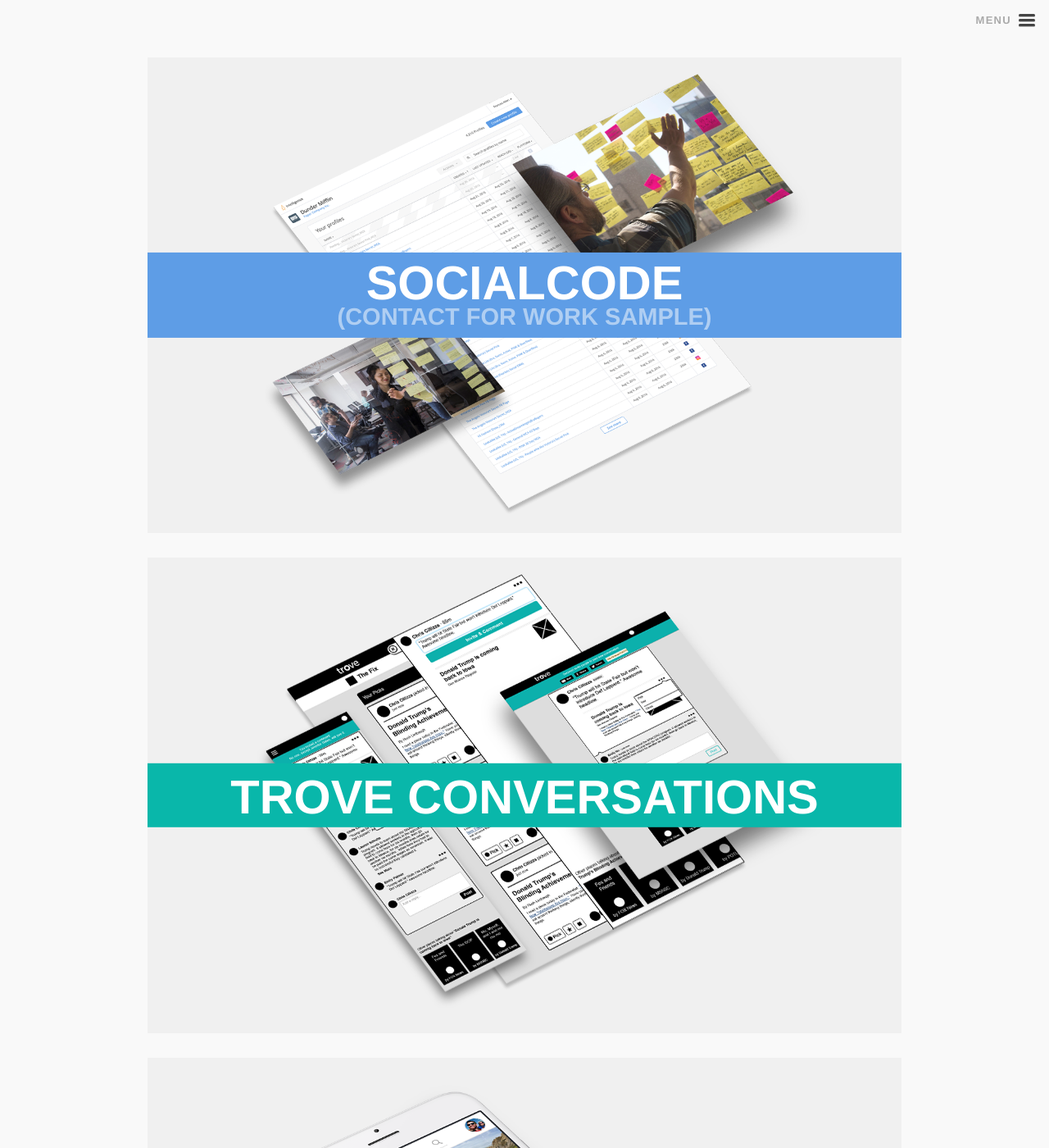
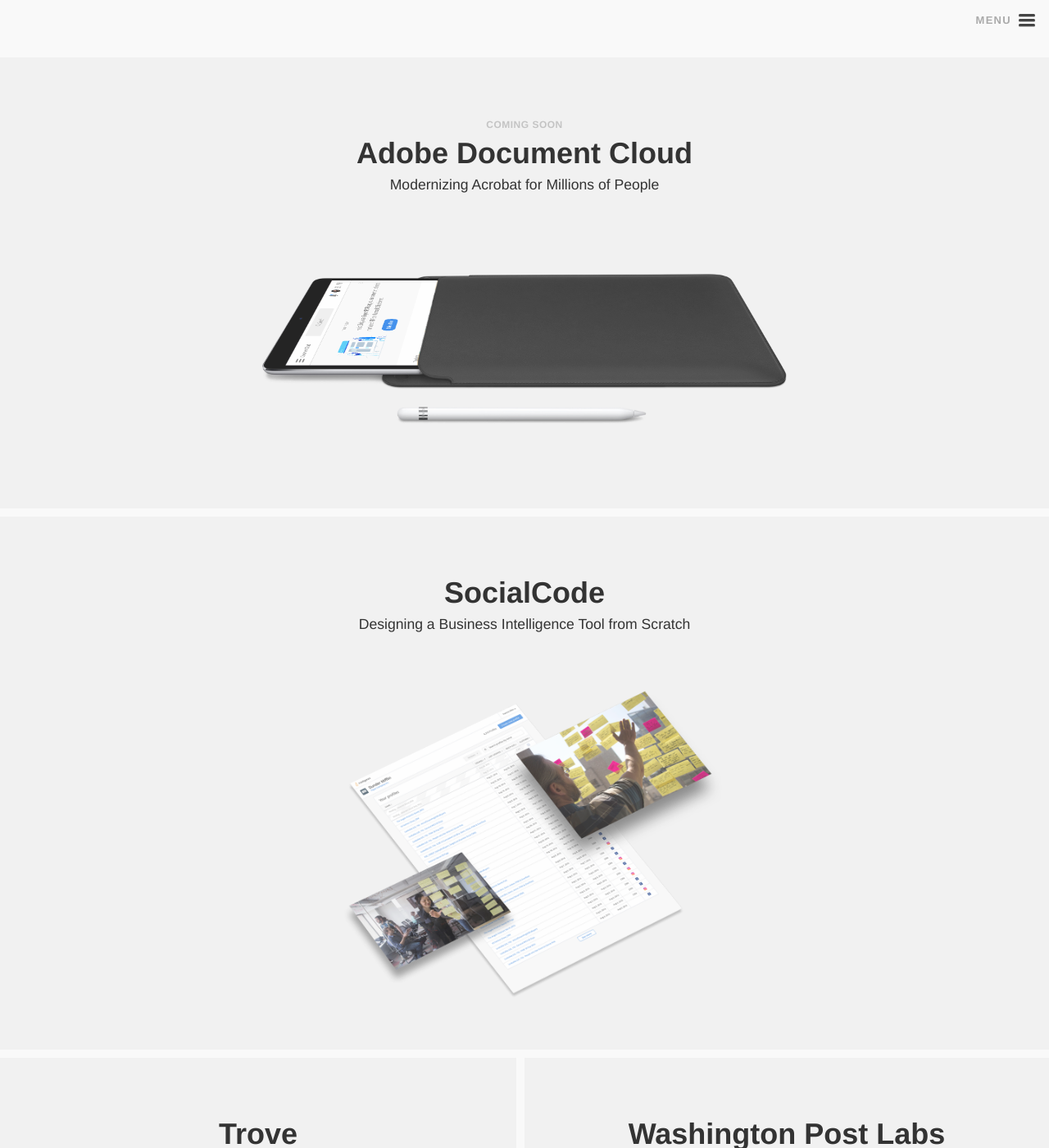
Before and after one commit to ReptarAzar/reptarazar.github.io, a Jekyll site: the page built from portfolio.md, in a window 1280 px wide and 1400 px high. Shown: the whole window at 82% size. Built offline with Jekyll 4.4.1, drawn with Linux system fonts in a browser that asks for light colours; nearby versions of some CDN libraries; some of the changed text lies outside the part shown.

Commit message:
updateing portfolio with new look and projects! todo: Edit Resume Edit Resources Edit GA project Edit Trove project to include ‘Best Of’ Create a SocialCode writeup Create a LittleTinker writeup with rocket video as first thing

```diff
--- a/_posts/2015-01-09-trove-profile.markdown
+++ b/_posts/2015-01-09-trove-profile.markdown
@@ -172,10 +172,10 @@
     <h2>what to check out next...</h2>
 
     <div class="next-column post-list">
-        <div class="post-thumb trove-conversations-thumb"><a class="post-link trove" href="/conversations">Conversations</a></div>
+        <div class="post-thumb trove-conversations-thumb"><a class="post-link trove" href="/conversations">Trove Conversations</a></div>
     </div>
 
     <div class="next-column post-list">
-        <div class="post-thumb trove-stars-thumb"><a class="post-link trove" href="/stars">Picks, Stars</a></div>
+        <div class="post-thumb trove-stars-thumb"><a class="post-link trove" href="/stars">Trove Curation</a></div>
     </div>
 </div>
--- a/_sass/_posts.scss
+++ b/_sass/_posts.scss
@@ -3,54 +3,14 @@
 
 // To do: make this only load on blog and post pages
 
-.hello-ideo {
-    background-color: #fff;
-    background-color: rgba(255,255,255,.95);
-    padding: 20px;
-    border-bottom: 1px solid #ddd;
-    width: 100%;
-    z-index: 1;
-
-    .ideo-logo {
-        width: 285px;
-        height: 36px;
-        background-image: url(../assets/img/portfolio/ideo/ideo-logo.png);
-        display: block;
-        text-indent: -9999px;
-        white-space: nowrap;
-        overflow: hidden;
-        background-repeat: no-repeat;
-        @media only screen and (-webkit-min-device-pixel-ratio: 2), only screen and (-moz-min-device-pixel-ratio: 2), only screen and (-o-min-device-pixel-ratio: 2 / 1), only screen and (min-device-pixel-ratio: 2), only screen and (min-resolution: 192dpi), only screen and (min-resolution: 2dppx) {
-            background-image: url(../assets/img/portfolio/ideo/ideo-logo@2x.png);
-            -webkit-background-size: 285px 36px;
-            -moz-background-size: 285px 36px;
-            -o-background-size: 285px 36px;
-            background-size: 285px 36px;
-        }
-        @media screen and (max-width: 540px) {
-            width: 142px;
-            height: 18px;
-            -webkit-background-size: 142px 18px;
-            -moz-background-size: 142px 18px;
-            -o-background-size: 142px 18px;
-            background-size: 142px 18px;
-        }
-    }
-
-    .ideo-welcome {
-        margin-top: .5em;
-    }
-
-}
-
-#ideo-spacer {
-    height: 136px;
-}
+// header {
+// 	background-color: #1c1c1c;
+// }
 
 .portfolio-index-content {
-    padding: 20px;
-    max-width: 960px;
+    padding: 20px 0;
     margin: 0px auto;
+	max-width: 1440px;
 
     -webkit-animation: fadeIn 1s 1;
        -moz-animation: fadeIn 1s 1;
@@ -64,13 +24,23 @@
     margin-top: 50px;
     list-style: none;
 
+	// .flexbox {
+	// 	display: flex;
+	// }
+
     .post-thumb {
         display: block;
         position: relative;
-        height: 580px;
+        height: 650px;
         background-color: #f0f0f0;
-        margin-bottom: 30px;
-        background-size: 100%;
+        margin-bottom: 10px;
+        background-size: 50%;
+		opacity: 0.85;
+
+		-webkit-transition:opacity .25s ease-out;
+        -moz-transition:opacity .25s ease-out;
+        -o-transition:opacity .25s ease-out;
+        transition:opacity .25s ease-out;
 
         -webkit-transition:background-size .15s ease-out;
         -moz-transition:background-size .15s ease-out;
@@ -78,180 +48,139 @@
         transition:background-size .15s ease-out;
 
         // center the images in the back of the thumbs
-        background-position: 43% 40%;
+        background-position: 50% 75%;
         background-repeat: no-repeat;
 
-        // small screens
-        @media screen and (max-width: 580px) {
-            height: 200px;
+        &:hover {
+			background-size: 53%;
+			opacity: 1;
+			pointer: cursor;
+
+            .post-link {
+                text-decoration: none;
+            }
         }
 
+        &.adobe-thumb {
+            background-image: url(../assets/img/portfolio/adobe/thumb.png);
+			height: 550px;
+			background-position: 50% 72%;
 			&:hover {
-            background-size: 105%;
-
-            .post-link {
-                text-decoration: underline;
+				background-size: 55%;
 			}
-
         }
 
         &.socialcode-intelligence-thumb {
             background-image: url(../assets/img/portfolio/socialcode/thumb.png);
+			background-position: 50% 80%;
+			&:hover {
+				background-size: 53%;
+			}
+        }
+
+		&.trove-thumb {
+            background-image: url(../assets/img/portfolio/profiles/thumb.png);
+			position: relative;
+		    border-right: #f9f9f9 solid 10px;
+			background-size: 65%;
+			background-position: 50% 85%;
+
+			&:hover {
+				background-size: 70%;
+			}
         }
 
 		&.trove-conversations-thumb {
 			background-image: url(../assets/img/portfolio/conversations/thumb.png);
 		}
 
-        &.trove-profiles-thumb {
-            background-image: url(../assets/img/portfolio/profiles/thumb.png);
-        }
-
 		&.trove-stars-thumb {
 			background-image: url(../assets/img/portfolio/stars/thumb.png);
 		}
 
+		&.wapo-thumb {
+            background-image: url(../assets/img/portfolio/wapo/thumb.png);
+			background-size: 67%;
+		    background-position: 50% 100%;
+
+			&:hover {
+				background-size: 70%;
+			}
+        }
+
         &.tinker-thumb {
             background-image: url(../assets/img/portfolio/micardi-illustration.png);
+			position: relative;
+		    border-right: #f9f9f9 solid 10px;
+    		background-size: 63%;
+		    background-position: 50% 85%;
+
+			&:hover {
+				background-size: 66%;
+			}
         }
 
         &.ga-thumb {
             background-image: url(../assets/img/portfolio/ga/ga-logo.png);
-            background-size: 29%;
-            background-position: 50% 69%;
+			position: relative;
+		    background-size: 25%;
+
+			&:hover {
+				background-size: 28%;
+			}
         }
 
-        &.ifttt-thumb {
-            background-image: url(../assets/img/portfolio/ifttt/erlenmeyer-flask.png);
-            background-size: 29%;
-            background-position: 50% 69%;
+		// small screens
+		@media screen and (max-width: 580px) {
+			height: 350px;
 		}
 
-        &.sha-thumb {
-            background-image: url(../assets/img/portfolio/sha/thumb.png);
+		&.small-tile {
+			height: 450px;
+			display: inline-block;
+			width: 50%;
+			float: left;
+
+			@media screen and (max-width: 780px) {
+				width: 100%;
+				border: none;
 			}
 
-        &.miniputt-thumb {
-            background-image: url(../assets/img/portfolio/miniputt-thumb.png);
-            background-position: 10px -10px;
+			@media screen and (max-width: 580px) {
+				height: 350px;
 			}
-
-        &.soon-thumb {
-            background-image: url(../assets/img/portfolio/soon.png);
-            background-repeat: repeat;
-            background-position: 0 0;
-            background-size: inherit;
-
-            -webkit-transition:background-position .2s ease-out;
-            -moz-transition:background-position .2s ease-out;
-            -o-transition:background-position .2s ease-out;
-            transition:background-position .2s ease-out;
-
-            &:hover {
-                -webkit-transition:background-position 10s ease-out;
-                -moz-transition:background-position 10s ease-out;
-                -o-transition:background-position 10s ease-out;
-                transition:background-position 10s ease-out;
-
-                background-position: 2000px 2000px;
-                background-size: inherit;
-            }
-
 		}
 
         .post-link {
             display: block;
             width: 100%;
             position: absolute;
-            top: 50%;
-            left: 50%;
-            transform: translate(-50%, -50%);
             text-align: center;
-            font-size: 1.8rem;
+            font-size: 2.25rem;
             line-height: 1.3em;
-            font-weight: 900;
-            text-transform: uppercase;
+            font-weight: 600;
             color: #111;
-            // border: 10px solid transparent;
-
-
-            // big screeens
-            @media screen and (min-width: 580px) {
-                font-size: 58px;
-            }
+			padding-top: 70px;
 
 			.post-sublink {
-                font-size: .5em;
-                opacity: .5;
+				font-size: 1.1rem;
+				line-height: 1.75rem;
 				display: block;
-            }
-
-            &.socialcode {
-                color: white;
-                background-color: #5E9DE6;
-                padding: 17px 0 6px;
-                line-height: 0.7em;
-
-            }
-
-            &.trove {
-                padding: 3px 4px 0;
-                background-color: $teal;
-                color: #fff;
-            }
-
-            &.ga {
-                color: #E52123;
-                top: 42%;
-            }
-
-            &.littletinker {
-                color: black;
-                padding: 4px 0 0;
-            }
-
-            &.ifttt {
-                color: dodgerblue;
-                top: 14%;
-
-                // KERNING :)
-                .character-1 {
-                    letter-spacing: -.06em;
-                }
-                .character-2 {
-                    letter-spacing: .018em;
-                }
-                .character-3 {
-                    letter-spacing: .05em;
-                }
-                .character-4 {
-                    letter-spacing: .05em;
+				font-weight: 400;
+				&.top-sublink {
+					color: #bbb;
+					text-transform: uppercase;
+					font-weight: 600;
+					font-size: .75rem;
+					letter-spacing: .5px;
+					line-height: 1.5rem;
 				}
 			}
 
-            &.sha {
-                background-color: #444;
-                color: white;
-            }
-
-
-
-            &.miniputt {
-                background-color: rgb(51, 102, 204);
-                color: white;
-                padding-bottom: 10px;
-                top: 35%;
-
-                .subheading {
-                    display: block;
-                    width: 100%;
-                    text-align: center;
-                    font-size: 30px;
-                    line-height: 24px;
-                    font-weight: 700;
-                    letter-spacing: .035em;
-                }
-
+			@media screen and (max-width: 580px) {
+				font-size: 1.5rem;
+				line-height: 1.3em;
+				padding: 40px 20px 0;
 			}
 
         }
@@ -384,10 +313,10 @@
             }
             .post-thumb {
                 margin-bottom: 0;
-                background-size: 85%;
+                background-size: 80%;
 
                 &:hover {
-                    background-size: 95%;
+                    background-size: 85%;
                 }
             }
 
@@ -517,6 +446,13 @@
 // end .post
 }
 
+.process {
+	width: 100%;
+	margin: 0 auto;
+	display: block;
+	padding: 20px;
+	clear: both;
+}
 
 
 
--- a/js/scripts.js
+++ b/js/scripts.js
@@ -38,9 +38,9 @@
 });
 
 // Show / Hide IDEO div based on URL parameter sent through email
-if(location.search == "?hello=ideo"){
-  $('#hello-ideo').show();
-}
-else {
-  $('#hello-ideo').hide();
-}
+// if(location.search == "?hello=ideo"){
+//   $('#hello-ideo').show();
+// }
+// else {
+//   $('#hello-ideo').hide();
+// }
--- a/portfolio.md
+++ b/portfolio.md
@@ -3,75 +3,86 @@
 title: Portfolio | ChristopherAzar.com
 permalink: /portfolio/
 ---
-
+<!--
 <div id="hello-ideo" class="hello-ideo" style="display:none;">
     <span class="ideo-logo"></span>
     <p class="ideo-welcome">Hello IDEO.org and welcome! Thanks for checking out my portfolio. I appreciate your time. </p>
-</div>
+</div> -->
 
 <div class="portfolio-index-content">
 
     <div class="post-list">
 
-        <a href="mailto:christopherazar+websitecontact@gmail.com?subject=I'm interested in a SocailCode work sample" class="post-thumb socialcode-intelligence-thumb">
-            <span class="post-link socialcode">
-                SocialCode
-                <span class="post-sublink"> (Contact for work sample) </span>
+		<a href="https://www.youtube.com/embed/rahSYl9vxFU" class="post-thumb adobe-thumb"><span class="post-link adobe"><span class="post-sublink top-sublink">Coming Soon</span>Adobe Document Cloud <span class="post-sublink">Modernizing Acrobat for Millions of People </span>
+
+        <a href="/socialcode-design" class="post-thumb socialcode-intelligence-thumb">
+            <span class="post-link socialcode">SocialCode<span class="post-sublink"> Designing a Business Intelligence Tool from Scratch
             </span>
+
+		<a href="/profile" class="post-thumb small-tile trove-thumb">
+            <span class="post-link trove">Trove<span class="post-sublink"> Personalized News Reader
+			</span>
+
+
+		<a href="https://www.recode.net/2014/1/22/11622566/with-trove-ex-wapo-labs-team-takes-another-try-at-social-reading" class="post-thumb small-tile wapo-thumb">
+            <span class="post-link trove">Washington Post Labs<span class="post-sublink"> Imagining and Building the Future of News
+			</span>
+
+
+		<a href="http://littletinker.io/" class="post-thumb small-tile tinker-thumb">
+			<span class="post-link littletinker">
+				Little Tinker
+				<span class="post-sublink">Building an IoT Company, That Runs on Delight</span>
+			</span>
+		</a>
+
+		<a href="/future-of-ux" class="post-thumb small-tile ga-thumb">
+            <span class="post-link ga">General Assembly
+				<span class="post-sublink"> Teaching a New Generation of UX Designers </span>
+			</span>
         </a>
 
-        <a href="/conversations" class="post-thumb trove-conversations-thumb">
-            <span class="post-link trove">Trove Conversations</span>
-        </a>
-
-        <a href="/profile" class="post-thumb trove-profiles-thumb">
-            <span class="post-link trove">Trove Profiles</span>
-        </a>
-
-        <a href="/stars" class="post-thumb trove-stars-thumb">
-            <span class="post-link trove">Trove Picks</span>
-        </a>
-
-        <a href="https://www.facebook.com/LittleTinkerCo" target="_blank" class="post-thumb tinker-thumb">
-            <span class="post-link littletinker">Little Tinker</span>
-        </a>
-
-        <a href="/future-of-ux" class="post-thumb ga-thumb">
-            <span class="post-link ga">Future of UX</span>
-        </a>
-
-        <a href="/ifttt" class="post-thumb ifttt-thumb">
-            <span class="post-link ifttt"><span class="character-1">I</span><span class="character-2">F</span><span class="character-3">T</span><span class="character-4">T</span>T</span>
-        </a>
-
-        <a href="/syracusehousing" class="post-thumb sha-thumb">
+        <!-- <a href="/syracusehousing" class="post-thumb small-tile sha-thumb">
             <span class="post-link sha">SyracuseHousing.org</span>
         </a>
 
+     	<a href="/profile" class="post-thumb trove-profiles-thumb">
+            <span class="post-link trove">Trove Profiles<span class="post-sublink"> Teaching a new generation of UX designers.
+			</span>
 
-    </div>
 
-<p>In all of these projects, there is a similar process.</p>
+        <a href="/stars" class="post-thumb trove-stars-thumb">
+            <span class="post-link trove">
+				Trove Picks
+				<span class="post-sublink"> Teaching a new generation of UX designers.
+			</span>
 
-    <div class="process-list">
-        <p><b>Sketching sessions</b> - I believe the more cross-discipline teams are the better when it comes to finding problem areas and opportunities. I believe having different perspectives upfront makes for better, more informed products. I believe all people can be creative from stakeholders and decision makers, data scientists, back-end and front-end engineers, to business developers, clients, and UX researchers. There is no monopoly on ideas or one source of opportunity.</p>
+		<a href="/ifttt" class="post-thumb ifttt-thumb">
+			<span class="post-link ifttt"><span class="character-1">I</span><span class="character-2">F</span><span class="character-3">T</span><span class="character-4">T</span>T</span>
+			 -->
 
-        <p><b>Define and profile your user</b> - Usually requires market research. Your sales, tech success and business development teams will be really helpful here. What are their habits? What are they using now to solve their problems? What is their buying power and cash on hand? Who are examples of this archetype? </p>
+	<div class="process">
+		<p>In all of these projects, there is a similar process.</p>
 
-        <p><b>Research, test prototypes with real users</b> - I believe in fast prototypes to test product ideas with real customers. </p>
+		    <div class="process-list">
+		        <p><b>Sketching sessions</b> - I believe the more cross-discipline teams are the better when it comes to finding problem areas and opportunities. I believe having different perspectives upfront makes for better, more informed products. I believe all people can be creative from stakeholders and decision makers, data scientists, back-end and front-end engineers, to business developers, clients, and UX researchers. There is no monopoly on ideas or one source of opportunity.</p>
 
-        <p><b>Write up requirements with product managers</b> - I believe the best requirements docs include design and that you never know the scope of the project without designs. </p>
+		        <p><b>Define and profile your user</b> - Usually requires market research. Your sales, tech success and business development teams will be really helpful here. What are their habits? What are they using now to solve their problems? What is their buying power and cash on hand? Who are examples of this archetype? </p>
 
-        <p><b>Information architecture</b> - I believe that defining and diagramming the parts leads to stronger more stable product architecture. Ontology (what are the pieces?), taxonomy (what is the order?), choreography (how do they interact?) is a great way to get alignment and hash out unforeseen problems.</p>
+		        <p><b>Research, test prototypes with real users</b> - I believe in fast prototypes to test product ideas with real customers. </p>
 
-        <p><b>Wireframes</b> - Great tool for communication and dually helpful leading documents for engineers tasked with writing models and defining API endpoints. Focuses the team on features and functionality, puts a hold visual design discussions. Also answers “what data needs to be available where?”</p>
+		        <p><b>Write up requirements with product managers</b> - I believe the best requirements docs include design and that you never know the scope of the project without designs. </p>
 
-        <p><b>Finally, visual design and implementation and iteration</b> - As an in-house designer I believe in maintaining component libraries and collaborative style guides. It’s the best way to scale design as a team and product suite grows. </p>
+		        <p><b>Information architecture</b> - I believe that defining and diagramming the parts leads to stronger more stable product architecture. Ontology (what are the pieces?), taxonomy (what is the order?), choreography (how do they interact?) is a great way to get alignment and hash out unforeseen problems.</p>
 
-    </div>
+		        <p><b>Wireframes</b> - Great tool for communication and dually helpful leading documents for engineers tasked with writing models and defining API endpoints. Focuses the team on features and functionality, puts a hold visual design discussions. Also answers “what data needs to be available where?”</p>
 
-<p>This process is similar to a lot of Product Designers and software shops. One unique facet that is my point of view that new poducts find market fit better, faster and more consistently when they “pave worn paths.” I think designers and products that first look, listen, inquire a lot while looking for pain points and ad-hoc solutions before designing. While it is possible to create successful products with intuition, I think it is more reliable to use research to find the latent needs of customers.</p>
+		        <p><b>Finally, visual design and implementation and iteration</b> - As an in-house designer I believe in maintaining component libraries and collaborative style guides. It’s the best way to scale design as a team and product suite grows. </p>
 
-<p>So that is a bit about my process and how the sausage is made. Thanks for being here and I hope you enjoy the case studies above.</p>
+		    </div>
 
-</div>
+		<p>This process is similar to a lot of Product Designers and software shops. One unique facet that is my point of view that new poducts find market fit better, faster and more consistently when they “pave worn paths.” I think designers and products that first look, listen, inquire a lot while looking for pain points and ad-hoc solutions before designing. While it is possible to create successful products with intuition, I think it is more reliable to use research to find the latent needs of customers.</p>
+
+		<p>So that is a bit about my process and how the sausage is made. Thanks for being here and I hope you enjoy the case studies above.</p>
+
+		</div>
```
Also changed, not shown: assets/img/portfolio/adobe/thumb.png (added), assets/img/portfolio/ga/ga-logo.png, assets/img/portfolio/profiles/thumb.png, assets/img/portfolio/socialcode/Intelligence-1.jpg (added), assets/img/portfolio/socialcode/hero.png (added), assets/img/portfolio/wapo/thumb.png (added), readme.md (added), 7 other files. Lines whose indentation alone changed are shown as unchanged.
